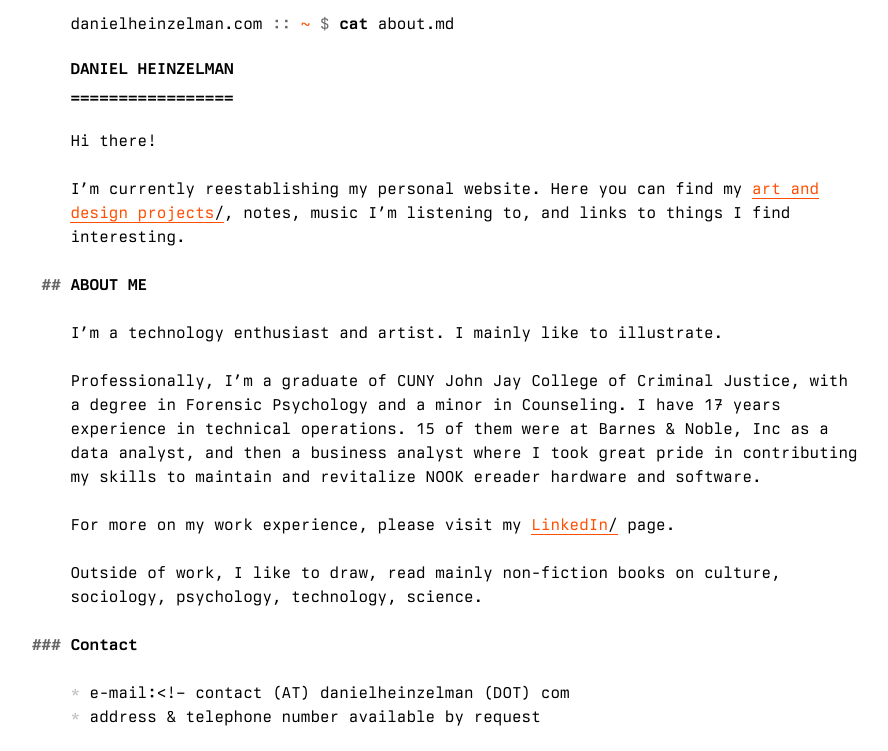
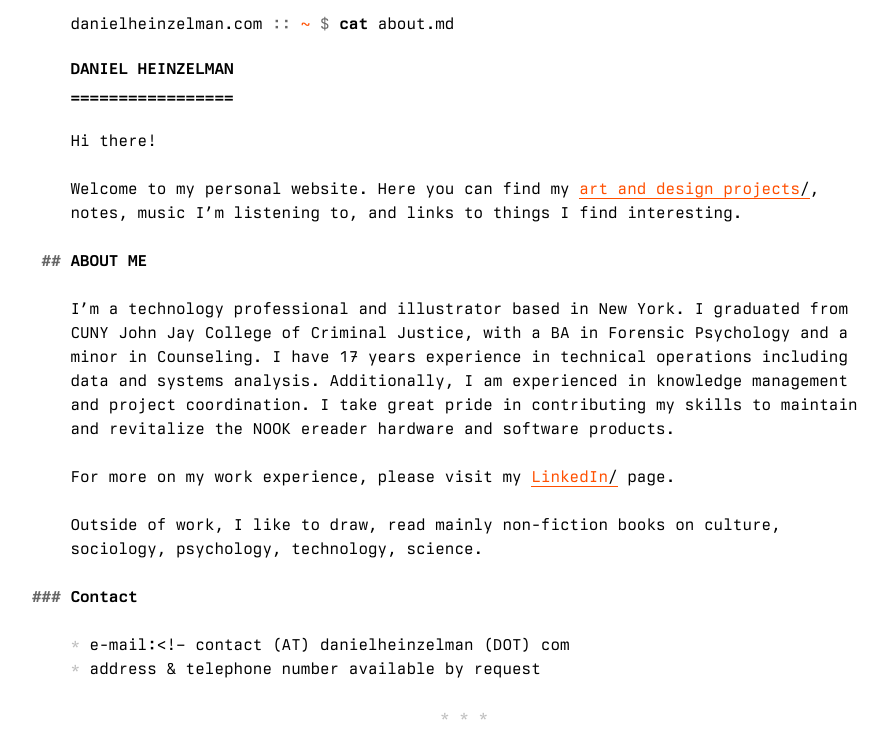
Before and after one commit to dheinzelman/dheinzelman.github.io, a Jekyll site: the page built from index.md, in a window 1280 px wide. Shown: the part 131-882 px from the top of the page, without its empty margins (176-1064 px from the left). Built offline with Jekyll 4.4.1, drawn with Linux system fonts in a browser that asks for light colours; some web fonts are replaced.

Commit message:
Updated About Me section. Adding systems analysis, knowledge management and project coordination skills.

```diff
--- a/index.md
+++ b/index.md
@@ -8,13 +8,11 @@ cmd: cat about.md
 
 Hi there!
 
-I'm currently reestablishing my personal website. Here you can find my <a class = "dir" href = "https://danielheinzelman.com/art">art and design projects</a>, notes, music I'm listening to, and links to things I find interesting.
+Welcome to my personal website. Here you can find my <a class = "dir" href = "https://danielheinzelman.com/art">art and design projects</a>, notes, music I'm listening to, and links to things I find interesting.
 
 ## About Me
 
-I'm a technology enthusiast and artist. I mainly like to illustrate.
-
-Professionally, I'm a graduate of CUNY John Jay College of Criminal Justice, with a degree in Forensic Psychology and a minor in Counseling. I have 17 years experience in technical operations. 15 of them were at Barnes & Noble, Inc as a data analyst, and then a business analyst where I took great pride in contributing my skills to maintain and revitalize NOOK ereader hardware and software.
+I'm a technology professional and illustrator based in New York. I graduated from CUNY John Jay College of Criminal Justice, with a BA in Forensic Psychology and a minor in Counseling. I have 17 years experience in technical operations including data and systems analysis. Additionally, I am experienced in knowledge management and project coordination. I take great pride in contributing my skills to maintain and revitalize the NOOK ereader hardware and software products.
 
 For more on my work experience, please visit my <a class = "dir" href = "https://www.linkedin.com/in/daniel-heinzelman-161341165/">LinkedIn</a> page.
 
```
